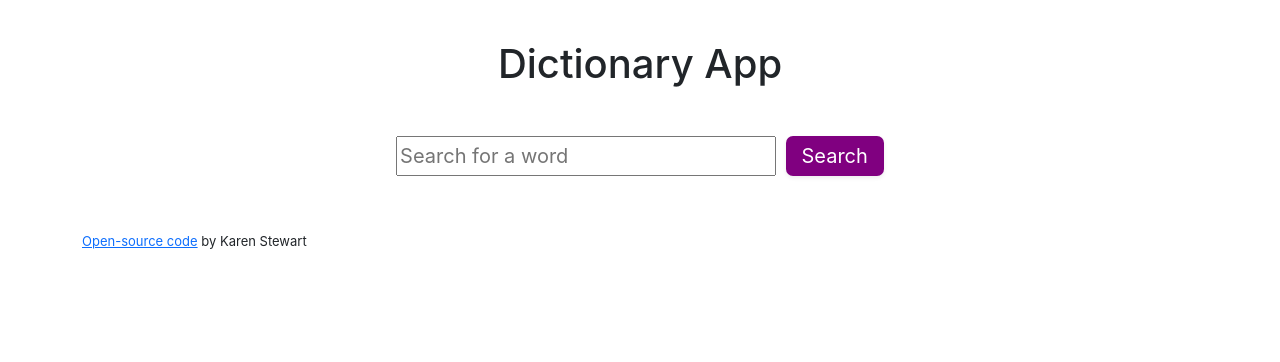
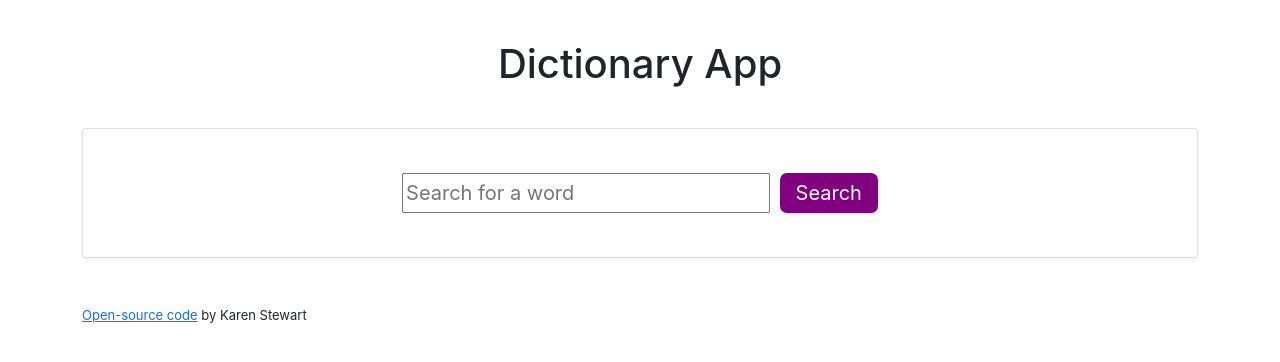
Before and after one commit to KarenStewart1/React-Dictionary-App, a React (Create React App) app: page / in a window 1280 px wide. Shown: the top 362 px of the page. Built offline with nearby package versions, Linux system fonts and the light colour scheme.

Commit message:
created cards and minor styling

```diff
--- a/src/App.css
+++ b/src/App.css
@@ -6,3 +6,9 @@
 footer {
   font-size: small;
 }
+.card {
+  margin-top: 20px;
+  margin-bottom: 20px;
+  padding-top: 20px;
+  padding-bottom: 20px;
+}
--- a/src/Dictionary.js
+++ b/src/Dictionary.js
@@ -28,6 +28,8 @@ export default function Dictionary() {
 
   return (
     <div className="dictionary">
+      <div className="card shadow-sm">
+        <div className="card-body">
           <form
             className="form-control-lg d-flex justify-content-center"
             onSubmit={handleSubmit}
@@ -44,6 +46,8 @@ export default function Dictionary() {
               type="submit"
             />
           </form>
+        </div>
+      </div>
       <GetResults data={definitionInfo} />
     </div>
   );
--- a/src/GetResults.css
+++ b/src/GetResults.css
@@ -1,3 +1,3 @@
-h2 {
+.GetResults h2 {
   padding-right: 10px;
 }
--- a/src/GetResults.js
+++ b/src/GetResults.js
@@ -6,15 +6,22 @@ export default function GetResults(props) {
   if (props.data) {
     return (
       <div className="GetResults">
-        <div className="d-flex">
-          <h2 className="word text-capitalize">{props.data.word}</h2>
-          <span className="phonetics">{props.data.phonetic}</span>
+        <div className="card">
+          <div className="card-body">
+            <div className="first-box d-flex">
+              <h2 className="word d-flex text-capitalize">{props.data.word}</h2>
+              <span className="phonetics">{props.data.phonetic}</span>
+            </div>
+            <button>Listen</button>
+          </div>
         </div>
-        <div className="definitions">
+        <div className="definitions ">
           {props.data.meanings.map(function (meaning, index) {
             return (
-              <div key={index}>
-                <Meaning meaning={meaning} />
+              <div key={index} className="card shadow-sm">
+                <div className="card-body">
+                  <Meaning meaning={meaning} />
+                </div>
               </div>
             );
           })}
```
Lines whose indentation alone changed are shown as unchanged.
